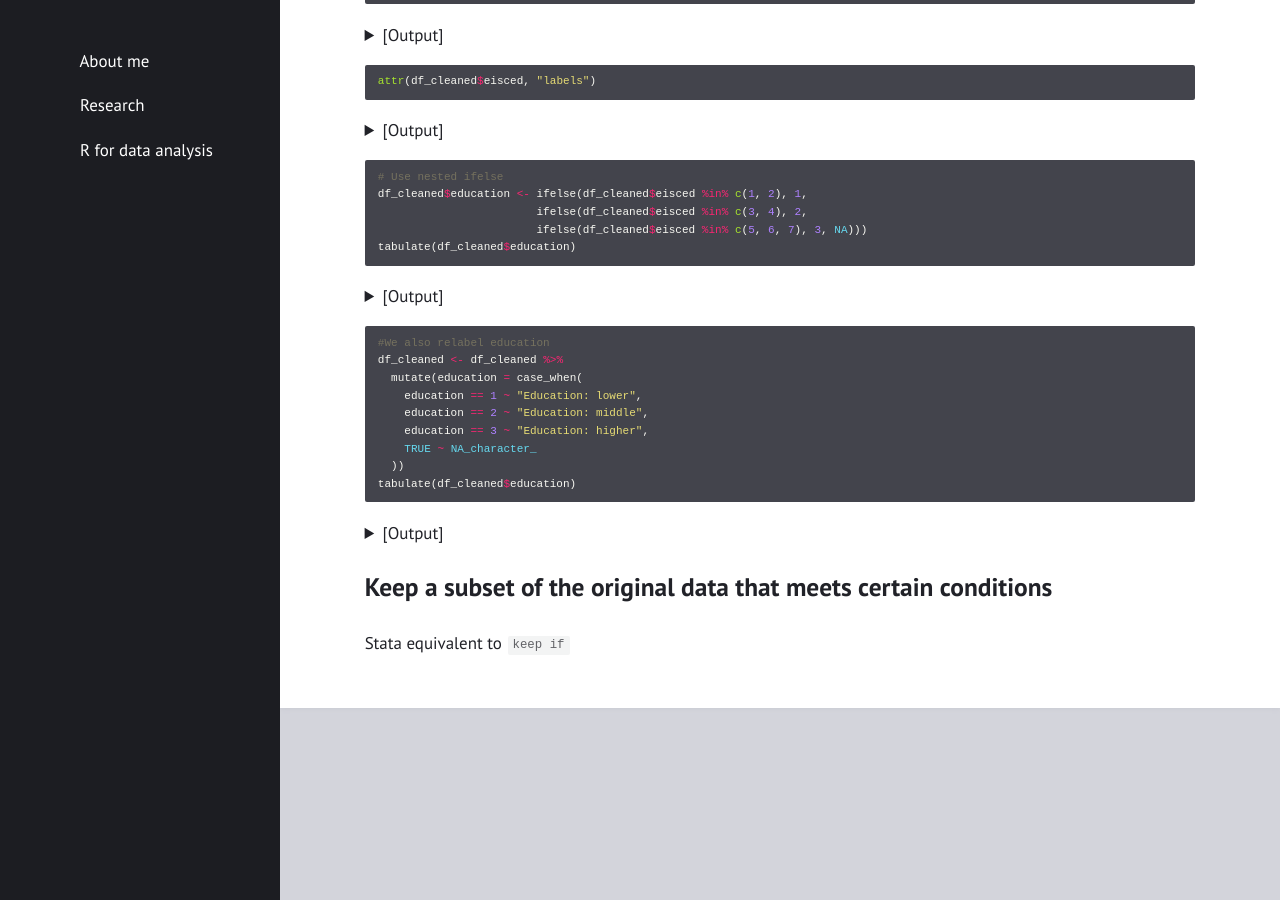
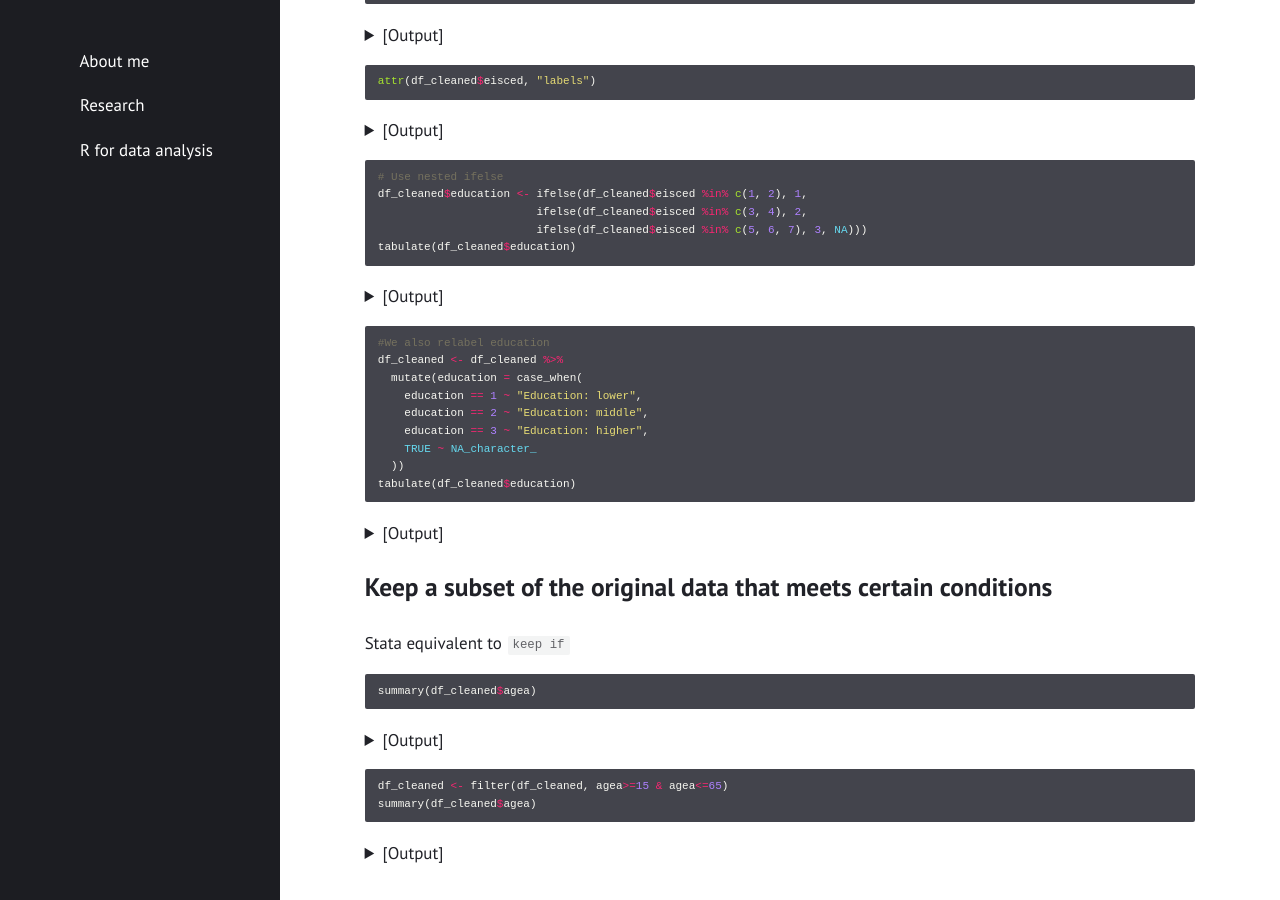
Before and after one commit to gubellom/gubellom.github.io, a Jekyll site: the page built from R files/Manipulation.md, in a window 1280 px wide and 900 px high, scrolled down 511 px. Built offline with Jekyll 4.4.1, drawn with Linux system fonts in a browser that asks for light colours.

Commit message:
Update Manipulation.md
Signed-off-by: Michele Gubello <62111923+gubellom@users.noreply.github.com>

````diff
--- a/R files/Manipulation.md
+++ b/R files/Manipulation.md
@@ -149,3 +149,27 @@ tabulate(df_cleaned$education)
 # Keep a subset of the original data that meets certain conditions
 
 Stata equivalent to `keep if`
+
+```r
+summary(df_cleaned$agea)
+```
+
+<details>
+  <summary>[Output]</summary>
+  <pre>
+Min. 1st Qu.  Median    Mean 3rd Qu.    Max.    NA's
+  15.00   34.00   49.00   49.14   64.00  100.00     155
+  </pre>
+</details>
+
+```r
+df_cleaned <- filter(df_cleaned, agea>=15 & agea<=65)
+summary(df_cleaned$agea)
+```
+<details>
+  <summary>[Output]</summary>
+  <pre>
+ Min. 1st Qu.  Median    Mean 3rd Qu.    Max.
+  15.00   30.00   43.00   41.96   54.00   65.00
+  </pre>
+</details>
````
